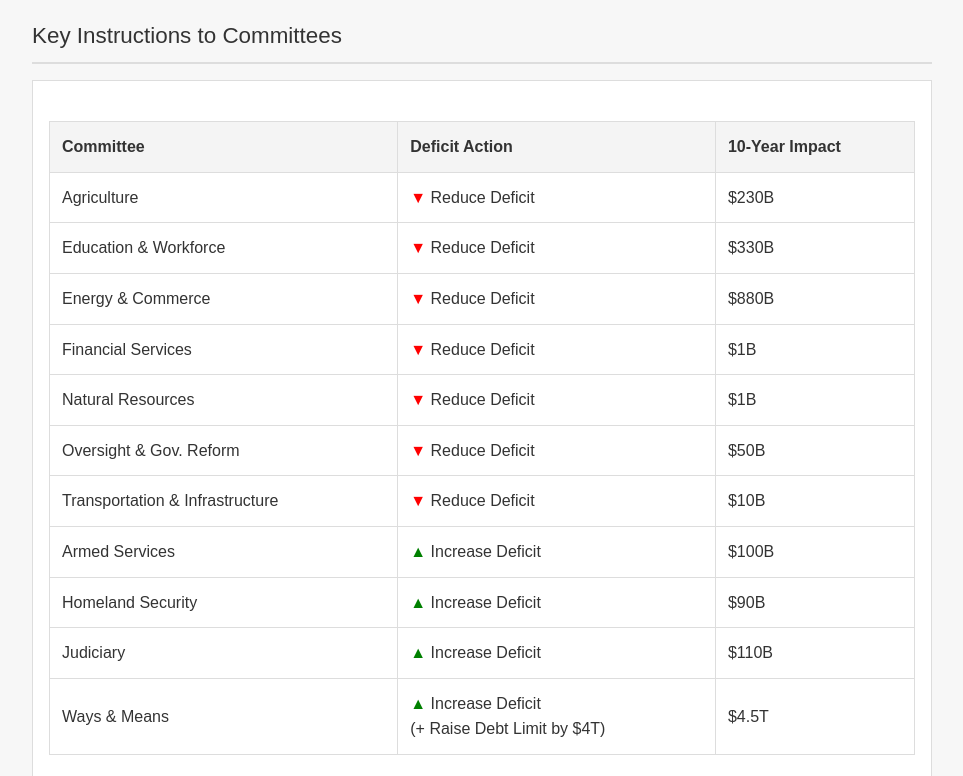
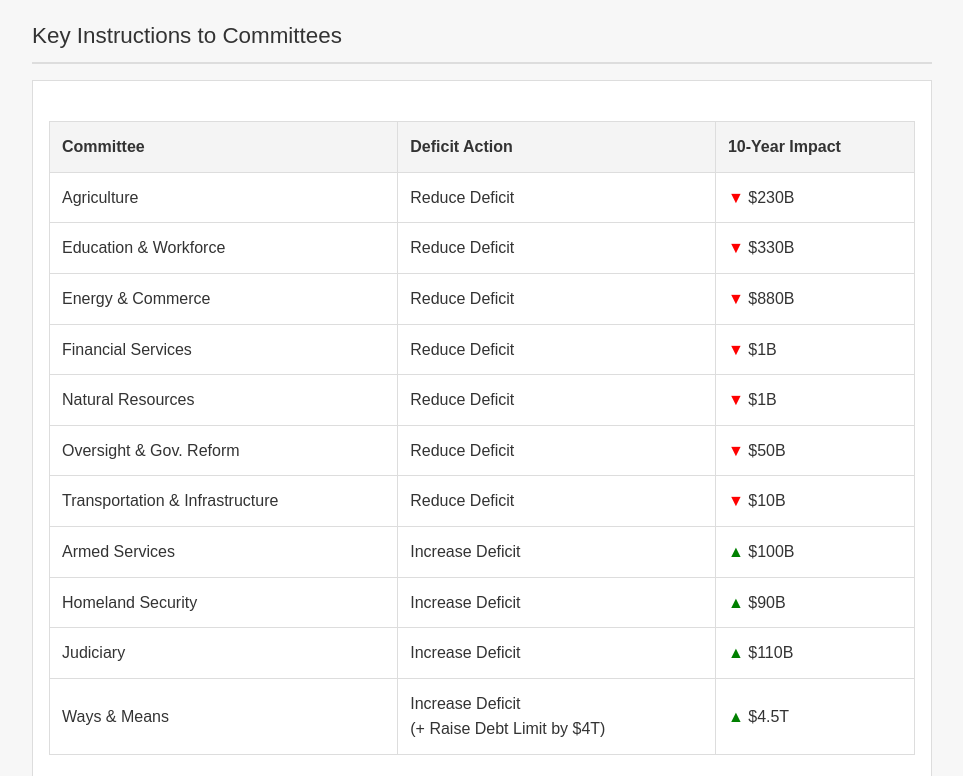
Before and after one commit to cmjimenez90/us-y25-budget, a plain HTML site: page index.html in a window 1280 px wide. Shown: the part 172-948 px from the top of the page, without its empty margins (158-1121 px from the left). Drawn offline with Linux system fonts and the light colour scheme.

Commit message:
Update index.html

```diff
--- a/index.html
+++ b/index.html
@@ -105,58 +105,58 @@
       <tbody>
         <tr>
           <td>Agriculture</td>
-          <td><span style="color:red;">&#x25BC;</span> Reduce Deficit</td>
-          <td>$230B</td>
+          <td>Reduce Deficit</td>
+          <td><span style="color:red;">&#x25BC;</span> $230B</td>
         </tr>
         <tr>
           <td>Education &amp; Workforce</td>
-          <td><span style="color:red;">&#x25BC;</span> Reduce Deficit</td>
-          <td>$330B</td>
+          <td>Reduce Deficit</td>
+          <td><span style="color:red;">&#x25BC;</span> $330B</td>
         </tr>
         <tr>
           <td>Energy &amp; Commerce</td>
-          <td><span style="color:red;">&#x25BC;</span> Reduce Deficit</td>
-          <td>$880B</td>
+          <td>Reduce Deficit</td>
+          <td><span style="color:red;">&#x25BC;</span> $880B</td>
         </tr>
         <tr>
           <td>Financial Services</td>
-          <td><span style="color:red;">&#x25BC;</span> Reduce Deficit</td>
-          <td>$1B</td>
+          <td>Reduce Deficit</td>
+          <td><span style="color:red;">&#x25BC;</span> $1B</td>
         </tr>
         <tr>
           <td>Natural Resources</td>
-          <td><span style="color:red;">&#x25BC;</span> Reduce Deficit</td>
-          <td>$1B</td>
+          <td>Reduce Deficit</td>
+          <td><span style="color:red;">&#x25BC;</span> $1B</td>
         </tr>
         <tr>
           <td>Oversight &amp; Gov. Reform</td>
-          <td><span style="color:red;">&#x25BC;</span> Reduce Deficit</td>
-          <td>$50B</td>
+          <td>Reduce Deficit</td>
+          <td><span style="color:red;">&#x25BC;</span> $50B</td>
         </tr>
         <tr>
           <td>Transportation &amp; Infrastructure</td>
-          <td><span style="color:red;">&#x25BC;</span> Reduce Deficit</td>
-          <td>$10B</td>
+          <td>Reduce Deficit</td>
+          <td><span style="color:red;">&#x25BC;</span> $10B</td>
         </tr>
         <tr>
           <td>Armed Services</td>
-          <td><span style="color:green;">&#x25B2;</span> Increase Deficit</td>
-          <td>$100B</td>
+          <td>Increase Deficit</td>
+          <td><span style="color:green;">&#x25B2;</span> $100B</td>
         </tr>
         <tr>
           <td>Homeland Security</td>
-          <td><span style="color:green;">&#x25B2;</span> Increase Deficit</td>
-          <td>$90B</td>
+          <td>Increase Deficit</td>
+          <td><span style="color:green;">&#x25B2;</span> $90B</td>
         </tr>
         <tr>
           <td>Judiciary</td>
-          <td><span style="color:green;">&#x25B2;</span> Increase Deficit</td>
-          <td>$110B</td>
+          <td>Increase Deficit</td>
+          <td><span style="color:green;">&#x25B2;</span> $110B</td>
         </tr>
         <tr>
           <td>Ways &amp; Means</td>
-          <td><span style="color:green;">&#x25B2;</span> Increase Deficit <br>(+ Raise Debt Limit by $4T)</td>
-          <td>$4.5T</td>
+          <td>Increase Deficit <br>(+ Raise Debt Limit by $4T)</td>
+          <td><span style="color:green;">&#x25B2;</span> $4.5T</td>
         </tr>
       </tbody>
     </table>
@@ -172,34 +172,6 @@
     <p>
       Instructs the Ways &amp; Means Committee to <strong>raise the statutory debt limit by $4 trillion</strong>.
     </p>
-  </div>
-
-  <h2>Major Budget Functions</h2>
-  <div class="section">
-    <p>
-      Functional areas like Defense (050), Health (550), Medicare (570), etc. show only placeholder
-      amounts (no specific figures provided in the resolution).
-    </p>
-  </div>
-
-  <h2>Policy Highlights</h2>
-  <div class="section">
-    <h3>1. Mandatory Spending Focus</h3>
-    <ul>
-      <li>Over 70% of the Federal budget is considered mandatory spending.</li>
-      <li>Committees are instructed to reduce costs in these programs as designated.</li>
-    </ul>
-
-    <h3>2. Economic Growth Emphasis</h3>
-    <ul>
-      <li>Targets growth through lower taxes, deregulation, and expanded energy production.</li>
-      <li>Seeks to boost workforce participation and GDP growth.</li>
-    </ul>
-
-    <h3>3. Reserve Fund</h3>
-    <ul>
-      <li>Allows Budget Committee Chair to adjust allocations if legislation meets reconciliation targets.</li>
-    </ul>
   </div>
 
   <h2>Quick Metrics Snapshot</h2>
@@ -220,7 +192,7 @@
   </div>
 
   <footer>
-    Source: House Budget Reconciliation Bill (FY 2025–2034)
+    Source: <a href="https://static.foxnews.com/foxnews.com/content/uploads/2025/02/reconciliation-house-bill.pdf" target="_blank">House Budget Reconciliation Bill (FY 2025–2034)</a>
   </footer>
 </body>
 </html>
```
